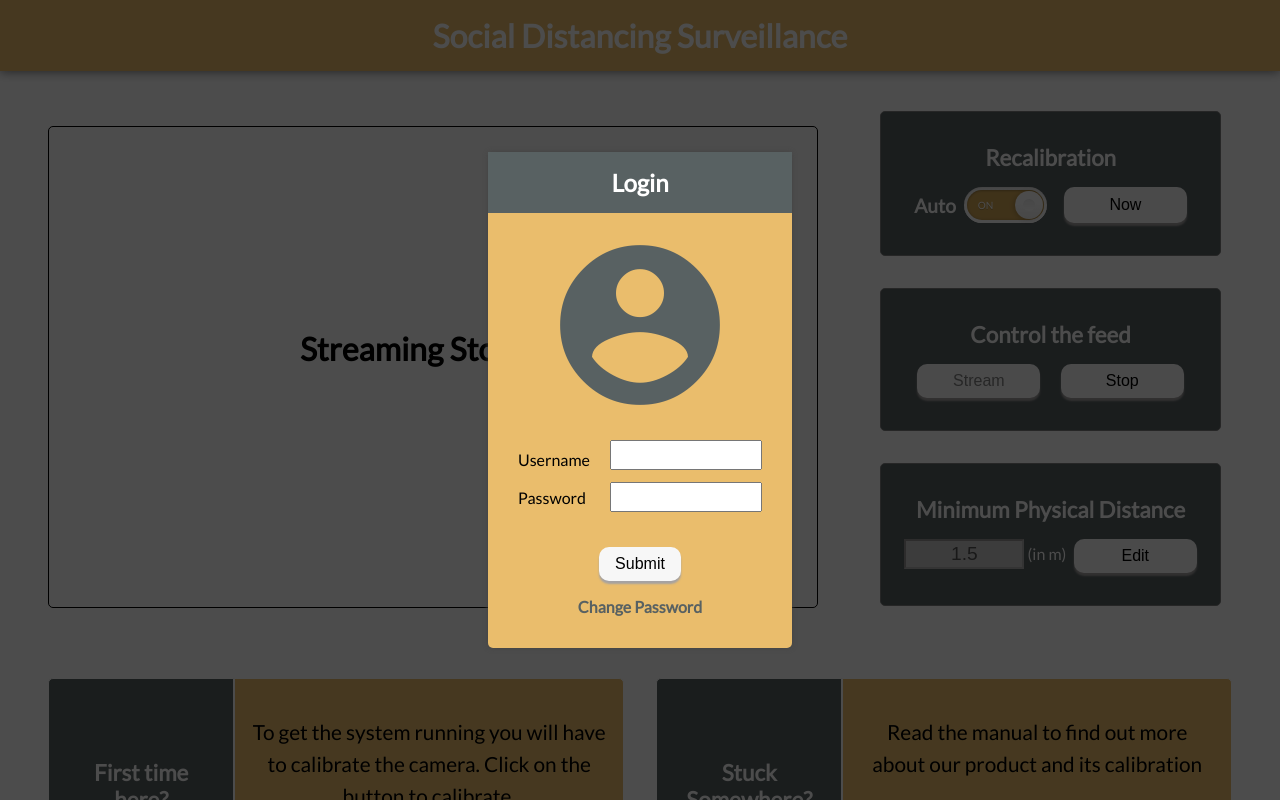
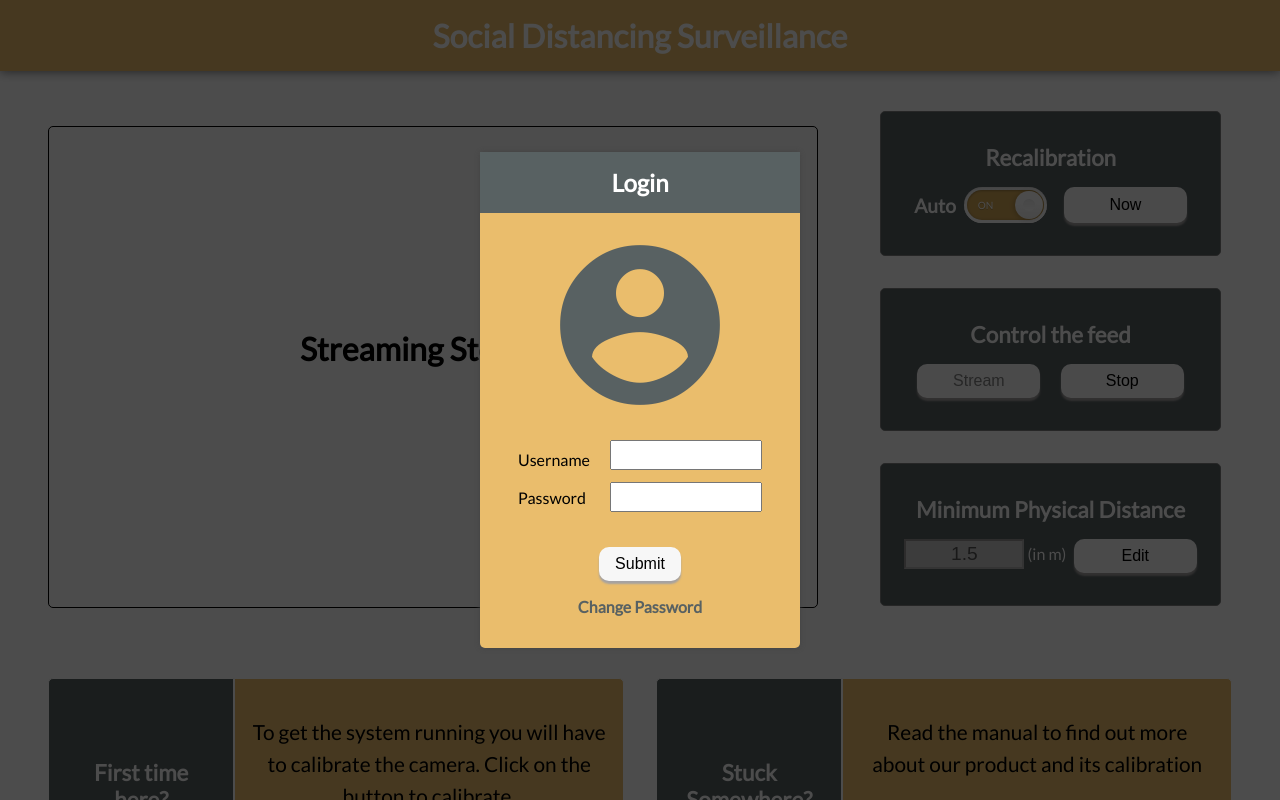
Before and after one commit to ShrinivasSK/Social-Distancing-Surveillance, a Flask app: page / in a window 1280 px wide. Run offline with Flask 2, Linux system fonts and the light colour scheme; some libraries are stand-ins or nearby versions.

Commit message:
Uncommented

```diff
--- a/static/index.css
+++ b/static/index.css
@@ -477,7 +477,7 @@ To make Page Responsive to different screen sizes */
   top: 50%;
   left: 50%;
   transform: translate(-50%, -50%);
-  width: 19rem;
+  width: 20rem;
   padding-bottom: 2rem;
   background: #eabd6c;
   border-radius: 5px;
@@ -515,7 +515,7 @@ To make Page Responsive to different screen sizes */
 }
 
 #username,
-#password {
+#password, #oldpass,#newpass {
   width: 9rem;
   height: 1.5rem;
   font-size: 1rem;
--- a/templates/calibrate.html
+++ b/templates/calibrate.html
@@ -11,7 +11,7 @@
     />
 
     <!-- to work without server -->
-    <link rel="stylesheet" type="text/css" href="../static/calibrate.css" />
+    <!-- <link rel="stylesheet" type="text/css" href="../static/calibrate.css" /> -->
     <link
       rel="stylesheet"
       href="https://cdnjs.cloudflare.com/ajax/libs/font-awesome/5.13.0/css/all.min.css"
--- a/templates/index.html
+++ b/templates/index.html
@@ -3,21 +3,21 @@
   <head>
     <meta charset="UTF-8" />
     <meta name="viewport" content="width=device-width, initial-scale=1.0" />
-    <!-- <link
+    <link
       rel="stylesheet"
       href="{{ url_for('static',filename='index.css') }}"
     />
     <link
       rel="stylesheet"
       href="{{ url_for('static',filename='toggle-switch.css') }}"
-    /> -->
+    />
     <link
       href="https://fonts.googleapis.com/icon?family=Material+Icons"
       rel="stylesheet"
     />
     <!-- to work without server -->
-    <link rel="stylesheet" type="text/css" href="../static/toggle-switch.css" />
-    <link rel="stylesheet" type="text/css" href="../static/index.css" />
+    <!-- <link rel="stylesheet" type="text/css" href="../static/toggle-switch.css" />
+    <link rel="stylesheet" type="text/css" href="../static/index.css" /> -->
     <title>Social Distancing Surveillance</title>
     <link
       href="https://fonts.googleapis.com/css2?family=Lato&display=swap"
@@ -201,10 +201,10 @@
       <a href="/credits-screen">Team Credits</a>
     </footer>
   </body>
-  <!-- <script
+  <script
     type="text/javascript"
     src="{{ url_for('static', filename='index.js') }}"
-  ></script> -->
+  ></script>
   <!-- to work without server -->
-  <script type="text/javascript" src="../static/index.js"></script>
+  <!-- <script type="text/javascript" src="../static/index.js"></script> -->
 </html>
```
